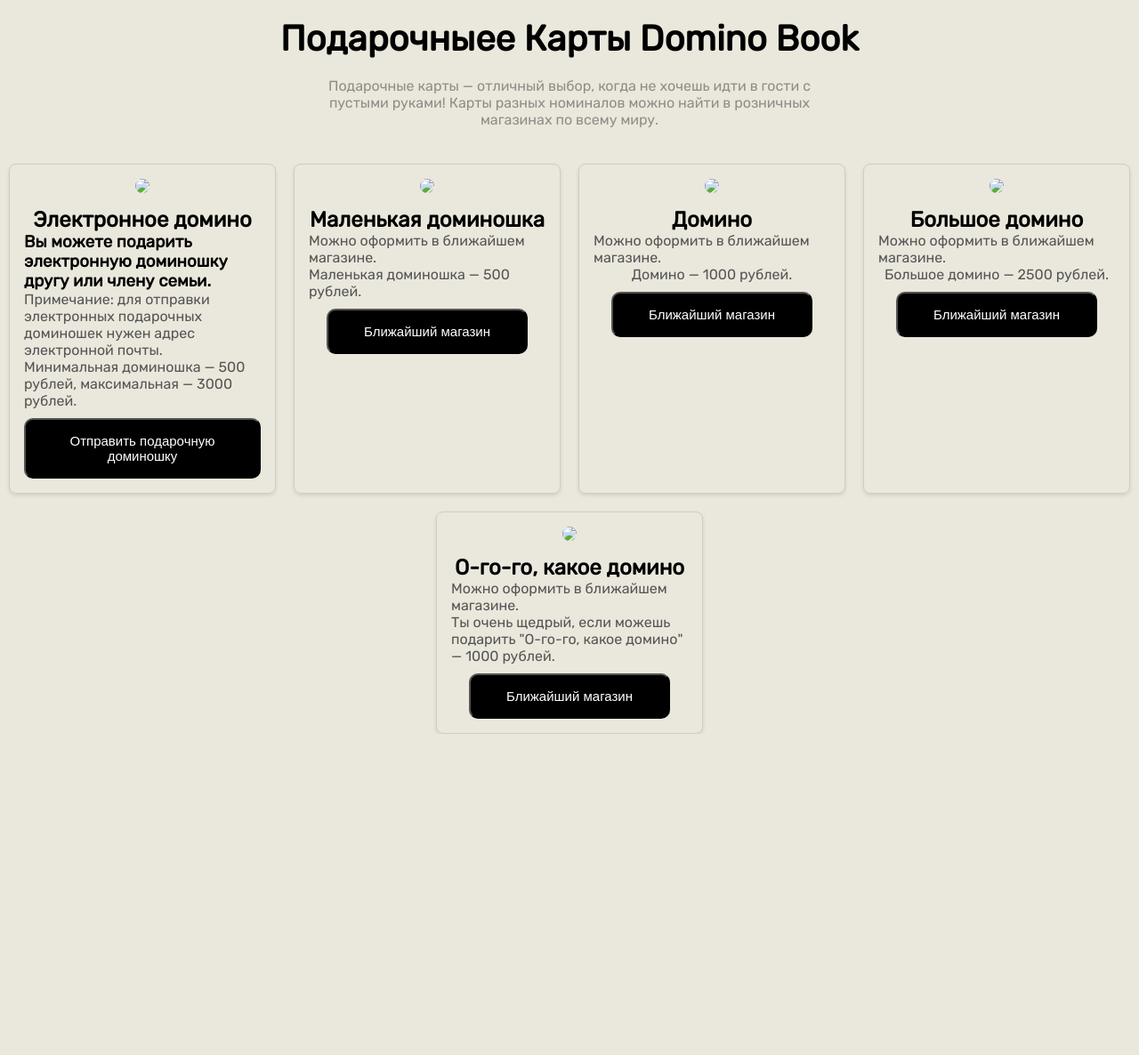
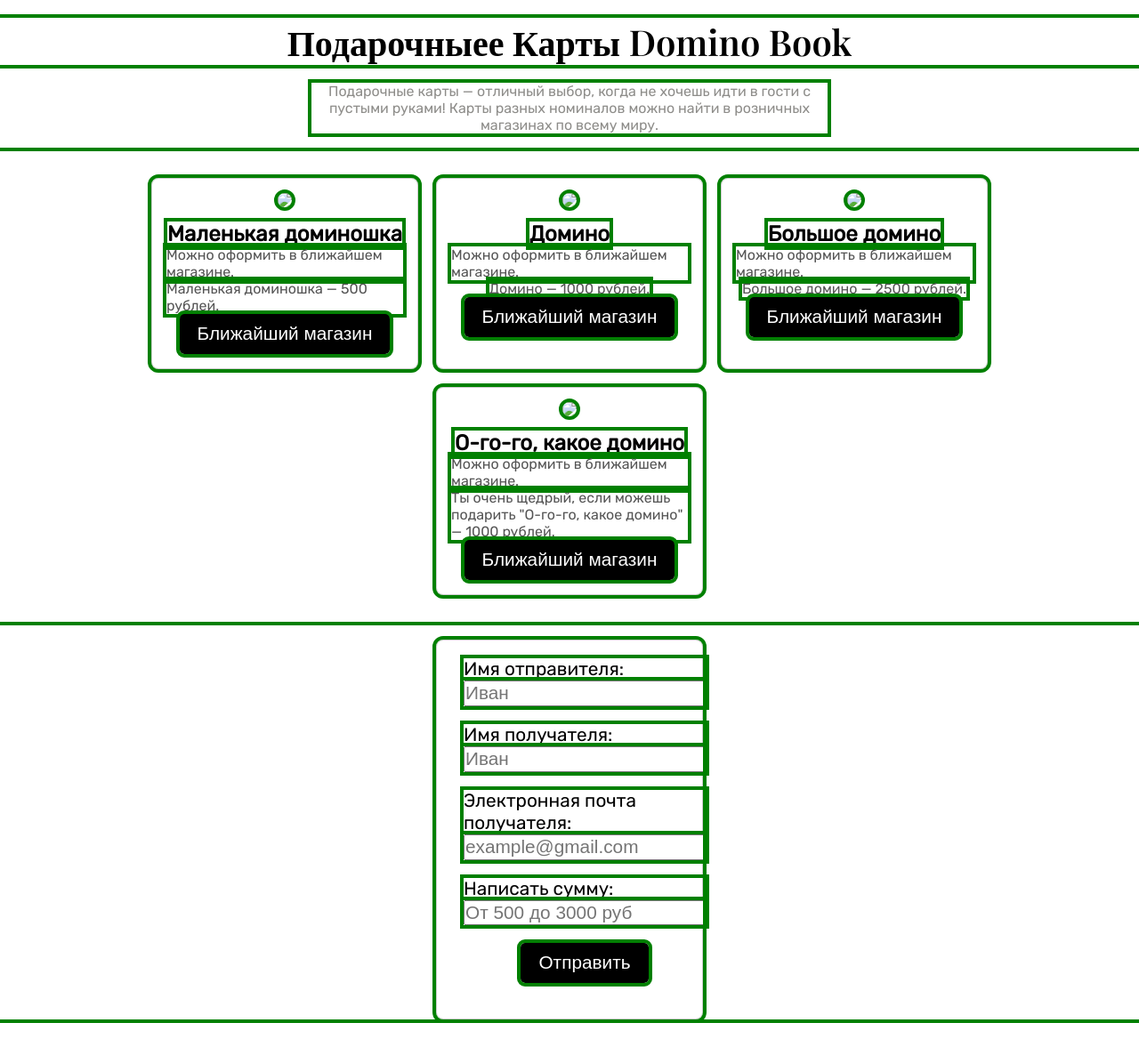
Before and after one commit to pressf1om/dominoBook, a Django app: page /gifts/ in a window 1280 px wide. Shown: the whole page at 89% size. Before the commit the page ends 825 px from the top, so only its background shows below. Run offline with Django 5.2, Linux system fonts and the light colour scheme; some libraries are stand-ins or nearby versions.

Commit message:
Полностью переделаны gifts. Добавлен форум для покупки виртуальной подарочной карты

```diff
--- a/dominobook/main/static/main/css/styles_for_gifts.css
+++ b/dominobook/main/static/main/css/styles_for_gifts.css
@@ -1,14 +1,21 @@
+* {
+    outline: 4px solid green !important;
+}
+
 body {
-    background-color: #eae7dc;
+    background-color: #ffffff;
     margin: 0;
 }
 
 .title {
     text-align: center;
     font-size: 40px;
-    font-weight: bolder;
     color: #000000;
     margin-top: 20px;
+    font-family: "Playfair Display", serif;
+    font-optical-sizing: auto;
+    font-weight: 600;
+    font-style: normal;
 }
 
 .available {
@@ -17,19 +24,23 @@ body {
     font-size: 16px;
     color: #8e8d8a;
     margin: auto;
-    margin-bottom: 40px;
+    margin-bottom: 20px;
     margin-top: 20px;
 }
 
-.card-container {
+.card-container, form {
     display: flex;
     gap: 20px;
     flex-wrap: wrap;
     margin: 0px auto;
     justify-content: center;
+    max-width: 100%;
+    overflow-x: visible;
+    position: relative;
+    padding: 30px;
 }
 
-section.card {
+section.card, form {
     border: 1px solid #ccc;
     border-radius: 8px;
     padding: 16px;
@@ -38,7 +49,7 @@ section.card {
     transition: transform 0.2s;
     display: flex;
     flex-direction: column;
-    align-items: center; /* По центру по горизонтали */
+    align-items: center;
 
 }
 
@@ -62,41 +73,35 @@ section.card:hover {
     color: #555;
 }
 
-.card button {
-    padding: 15px 40px;
-    border-radius: 10px;
-    transition: .2s linear;
-    background: #000;
-    margin-top: 10px;
-    font-size: 15px;
-    color: #fff;
-    display: flex;
-    flex-direction: column;
-    justify-content: flex-end;
+.card button, .btn_buy {
+    padding: 10px 20px;
+    background-color: #000000;
+    color: white;
+    border: none;
+    border-radius: 5px;
+    cursor: pointer;
+    transition: background-color 0.3s;
 
 }
 
-.card button:hover {
-    -webkit-transform: rotateZ(5deg);
-    -ms-transform: rotateZ(5deg);
-    transform: rotateZ(5deg);
+.card button:hover, .btn_buy:hover {
+    background-color: #424242;
 }
 
-@media screen and (max-width: 800px)
-{
-    .card img {
-        max-width: 300px;
-    }
+ /*Форма обратной связи*/
+
+form {
+    margin: 20px auto 40px auto;
+    padding: 20px 15px 40px 30px;
+}
 
 
-    section.card {
-        flex-direction: column;
-        display: flex;
-        margin: 40px auto;
-        align-items: center;
-        width: 300px;
-    }
+label, input, textarea, button, select{
+    font-size: 1.3rem;
+    line-height: 1.2
 }
+
+
 
 @media screen and (max-width: 930px)
 {
--- a/dominobook/main/templates/main/gifts.html
+++ b/dominobook/main/templates/main/gifts.html
@@ -13,15 +13,6 @@
 
 
  <section class="card-container">
-    <section class="card">
-        <img src="https://via.placeholder.com/300">
-        <h2> Электронное домино </h2>
-        <h1> Вы можете подарить электронную доминошку другу или члену семьи. </h1>
-        <p> Примечание: для отправки электронных подарочных доминошек нужен адрес электронной почты.</p>
-        <p> Минимальная доминошка — 500 рублей, максимальная — 3000 рублей. </p>
-
-        <button>Отправить подарочную доминошку </button>
-    </section>
 
         <section class="card">
             <img src="https://via.placeholder.com/300">
@@ -54,6 +45,33 @@
             <p>Ты очень щедрый, если можешь подарить "О-го-го, какое домино" — 1000 рублей.</p>
             <button>Ближайший магазин</button>
         </section>
+ </section>
 
-</section>
+
+
+            <form action="" method="get">
+                <label>
+                    Имя отправителя:
+                    <input type="text" name="name" placeholder="Иван">
+                </label>
+
+                <label>
+                    Имя получателя:
+                    <input type="text" name="name" placeholder="Иван">
+                </label>
+
+                <label>
+                    Электронная почта получателя:
+                    <input type="email" name="email" placeholder="example@gmail.com">
+                </label>
+                <label>
+                    Написать сумму:
+                    <input type="text" name="number" placeholder="От 500 до 3000 руб">
+                </label>
+                <button type="submit" class="btn_buy">
+                    Отправить
+                </button>
+            </form>
+
+
 {% endblock %}
```
Lines whose indentation alone changed are shown as unchanged.
